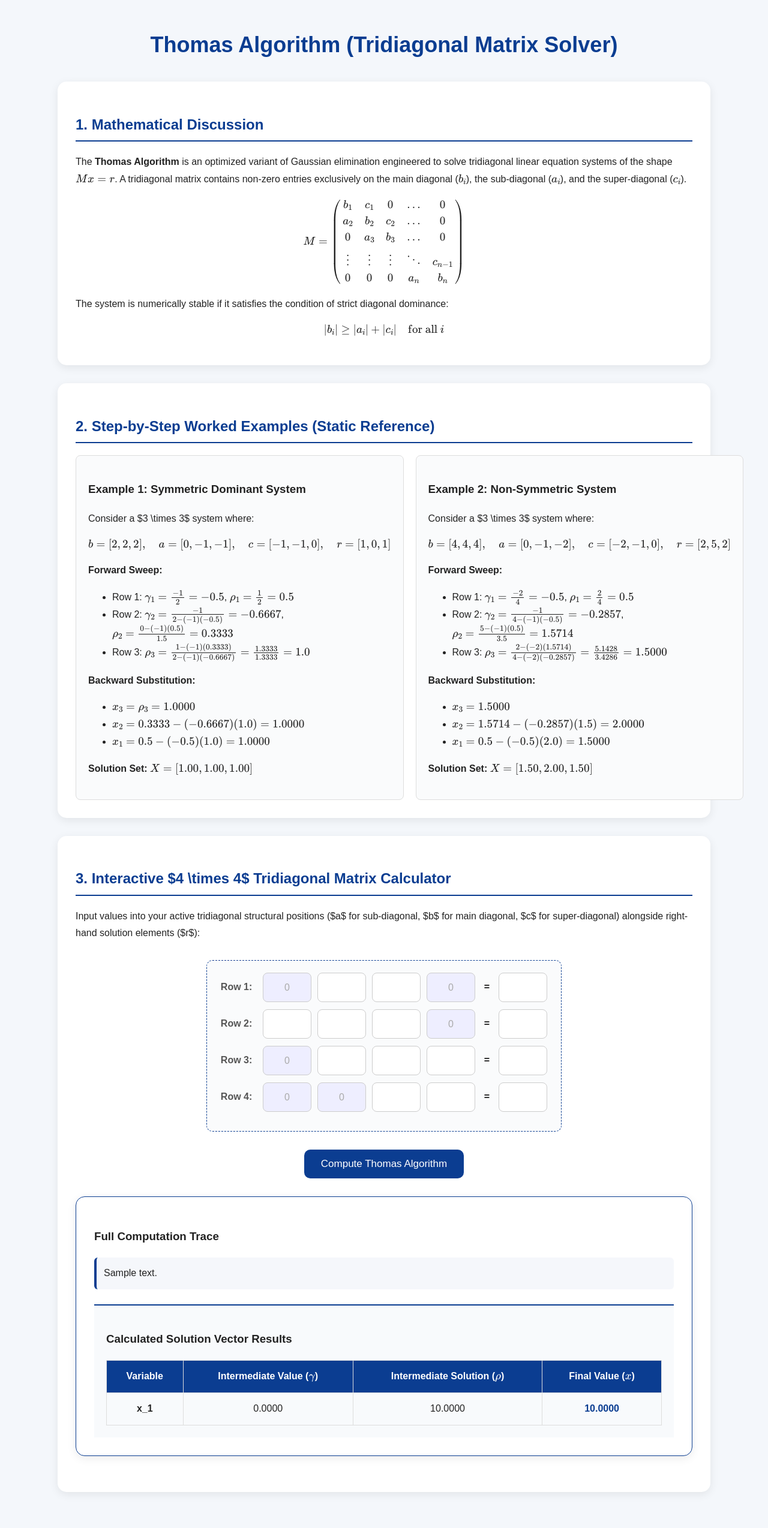
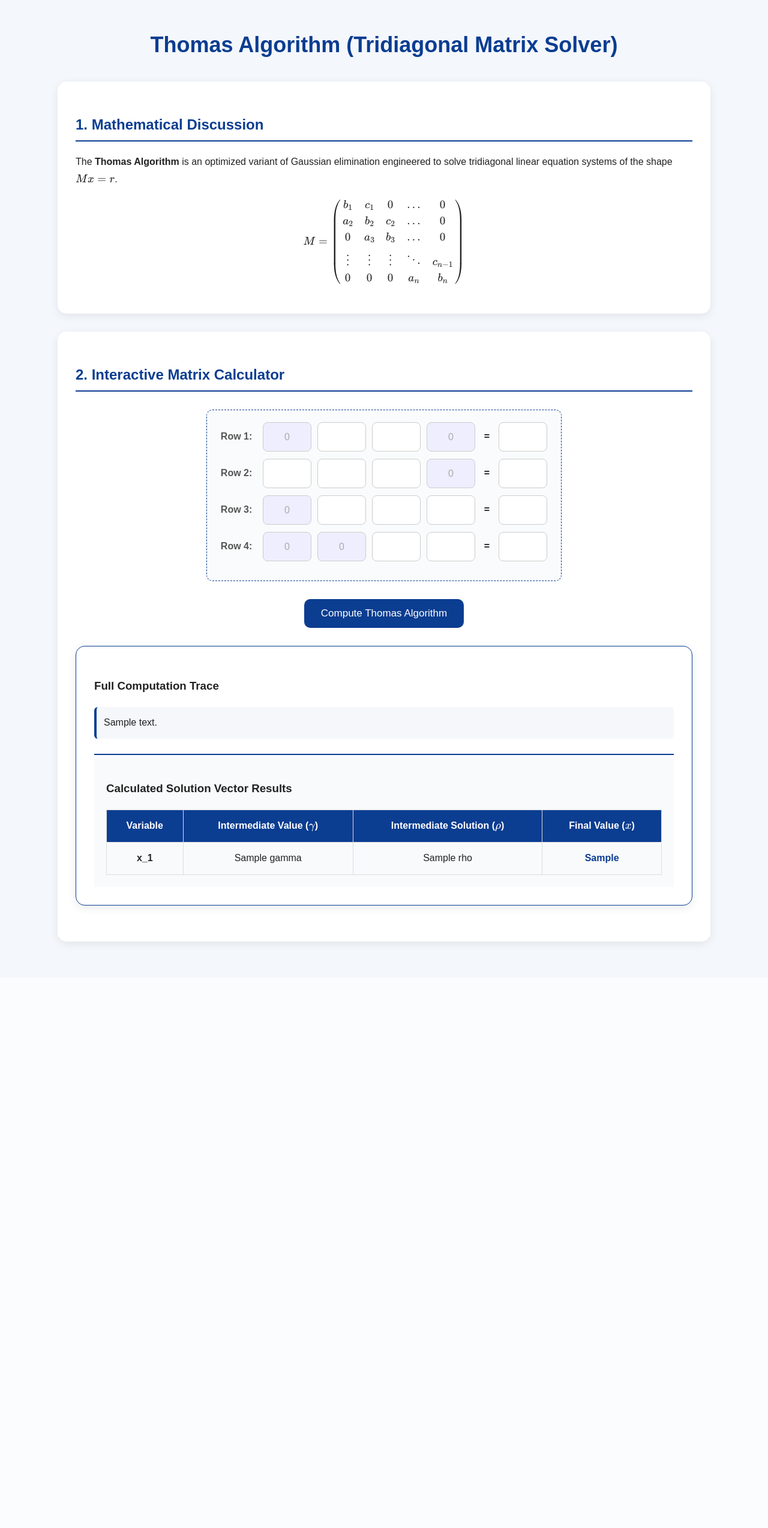
Before and after one commit to aerances/Thomas-Algorithm, a Python web app: template templates/index.html in a window 1280 px wide. Shown: the whole page at 60% size. After the commit the page ends 1578 px from the top, so only its background shows below. Run offline with Jinja, Linux system fonts and the light colour scheme; the template is opened without the code that fills it: most values are stand-ins (such as "Sample title", 1, 10 or a date in 2020).

Commit message:
Update index.html

```diff
--- a/templates/index.html
+++ b/templates/index.html
@@ -37,8 +37,7 @@
 
     <div class="card">
         <h2>1. Mathematical Discussion</h2>
-        <p>The <strong>Thomas Algorithm</strong> is an optimized variant of Gaussian elimination engineered to solve tridiagonal linear equation systems of the shape \(Mx = r\). A tridiagonal matrix contains non-zero entries exclusively on the main diagonal (\(b_i\)), the sub-diagonal (\(a_i\)), and the super-diagonal (\(c_i\)).</p>
-
+        <p>The <strong>Thomas Algorithm</strong> is an optimized variant of Gaussian elimination engineered to solve tridiagonal linear equation systems of the shape \(Mx = r\).</p>
         $$M = \begin{pmatrix}
         b_1 & c_1 & 0 & \dots & 0 \\
         a_2 & b_2 & c_2 & \dots & 0 \\
@@ -46,62 +45,10 @@
         \vdots & \vdots & \vdots & \ddots & c_{n-1} \\
         0 & 0 & 0 & a_n & b_n
         \end{pmatrix}$$
-
-        <p>The system is numerically stable if it satisfies the condition of strict diagonal dominance:</p>
-        $$\lvert b_i \rvert \geq \lvert a_i \rvert + \lvert c_i \rvert \quad \text{for all } i$$
     </div>
 
     <div class="card">
-        <h2>2. Step-by-Step Worked Examples (Static Reference)</h2>
-        <div class="example-split">
-
-            <div class="example-box">
-                <h3>Example 1: Symmetric Dominant System</h3>
-                <p>Consider a $3 \times 3$ system where:</p>
-                $$b = [2, 2, 2], \quad a = [0, -1, -1], \quad c = [-1, -1, 0], \quad r = [1, 0, 1]$$
-
-                <strong>Forward Sweep:</strong>
-                <ul>
-                    <li>Row 1: \(\gamma_1 = \frac{-1}{2} = -0.5\), \(\rho_1 = \frac{1}{2} = 0.5\)</li>
-                    <li>Row 2: \(\gamma_2 = \frac{-1}{2 - (-1)(-0.5)} = -0.6667\), \(\rho_2 = \frac{0 - (-1)(0.5)}{1.5} = 0.3333\)</li>
-                    <li>Row 3: \(\rho_3 = \frac{1 - (-1)(0.3333)}{2 - (-1)(-0.6667)} = \frac{1.3333}{1.3333} = 1.0\)</li>
-                </ul>
-                <strong>Backward Substitution:</strong>
-                <ul>
-                    <li>\(x_3 = \rho_3 = 1.0000\)</li>
-                    <li>\(x_2 = 0.3333 - (-0.6667)(1.0) = 1.0000\)</li>
-                    <li>\(x_1 = 0.5 - (-0.5)(1.0) = 1.0000\)</li>
-                </ul>
-                <p><strong>Solution Set:</strong> \(X = [1.00, 1.00, 1.00]\)</p>
-            </div>
-
-            <div class="example-box">
-                <h3>Example 2: Non-Symmetric System</h3>
-                <p>Consider a $3 \times 3$ system where:</p>
-                $$b = [4, 4, 4], \quad a = [0, -1, -2], \quad c = [-2, -1, 0], \quad r = [2, 5, 2]$$
-
-                <strong>Forward Sweep:</strong>
-                <ul>
-                    <li>Row 1: \(\gamma_1 = \frac{-2}{4} = -0.5\), \(\rho_1 = \frac{2}{4} = 0.5\)</li>
-                    <li>Row 2: \(\gamma_2 = \frac{-1}{4 - (-1)(-0.5)} = -0.2857\), \(\rho_2 = \frac{5 - (-1)(0.5)}{3.5} = 1.5714\)</li>
-                    <li>Row 3: \(\rho_3 = \frac{2 - (-2)(1.5714)}{4 - (-2)(-0.2857)} = \frac{5.1428}{3.4286} = 1.5000\)</li>
-                </ul>
-                <strong>Backward Substitution:</strong>
-                <ul>
-                    <li>\(x_3 = 1.5000\)</li>
-                    <li>\(x_2 = 1.5714 - (-0.2857)(1.5) = 2.0000\)</li>
-                    <li>\(x_1 = 0.5 - (-0.5)(2.0) = 1.5000\)</li>
-                </ul>
-                <p><strong>Solution Set:</strong> \(X = [1.50, 2.00, 1.50]\)</p>
-            </div>
-
-        </div>
-    </div>
-
-    <div class="card">
-        <h2>3. Interactive $4 \times 4$ Tridiagonal Matrix Calculator</h2>
-        <p>Input values into your active tridiagonal structural positions ($a$ for sub-diagonal, $b$ for main diagonal, $c$ for super-diagonal) alongside right-hand solution elements ($r$):</p>
-
+        <h2>2. Interactive Matrix Calculator</h2>
         <form method="POST">
             <div class="tridiagonal-container">
                 <div class="matrix-row">
@@ -153,7 +100,6 @@
         {% if result %}
             <div class="card" style="margin-top: 30px; border: 1px solid #0b3d91;">
                 <h3>Full Computation Trace</h3>
-
                 {% for step in steps %}
                     {% if step.type == 'header' %}
                         <div class="step-heading">{{ step.text }}</div>
@@ -181,15 +127,9 @@
                             {% for i in range(result['x']|length) %}
                             <tr>
                                 <td><strong>x_{{ i+1 }}</strong></td>
-                                <td>
-                                    {% if i < (result['x']|length - 1) %}
-                                        {{ "%.4f"|format(result['gamma'][i]) }}
-                                    {% else %}
-                                        0.0000
-                                    {% endif %}
-                                </td>
-                                <td>{{ "%.4f"|format(result['rho'][i]) }}</td>
-                                <td><span style="color:#0b3d91; font-weight:bold;">{{ "%.4f"|format(result['x'][i]) }}</span></td>
+                                <td>{{ result['gamma'][i] }}</td>
+                                <td>{{ result['rho'][i] }}</td>
+                                <td><span style="color:#0b3d91; font-weight:bold;">{{ result['x'][i] }}</span></td>
                             </tr>
                             {% endfor %}
                         </tbody>
```
